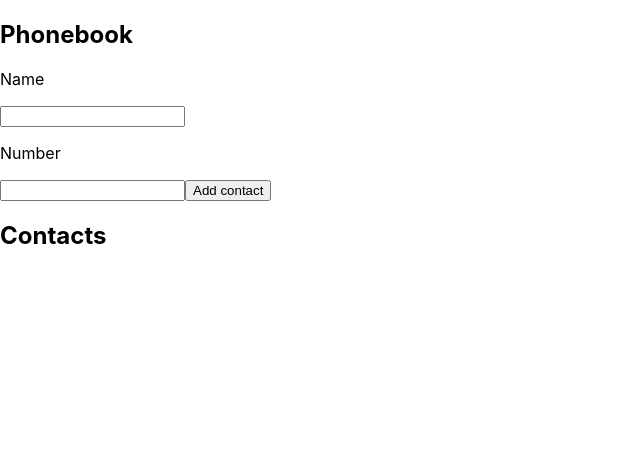
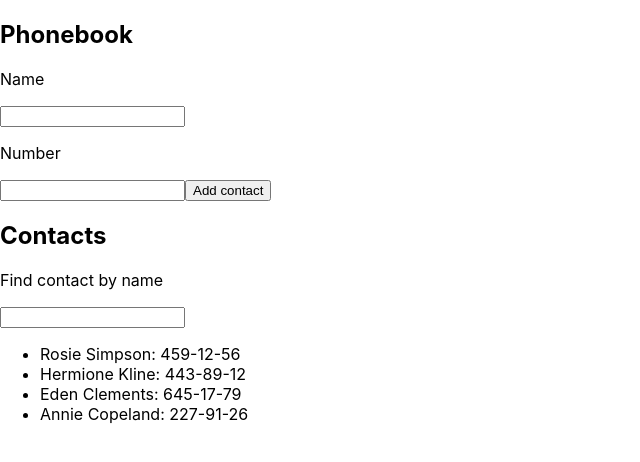
Before and after one commit to AdamczukPawel/goit-react-hw-02-phonebook, a React (Create React App) app: page / in a window 1280 px wide. Shown: the top 462 px of the page, without its empty margins (0-640 px from the left). Built offline with nearby package versions, Linux system fonts and the light colour scheme.

Commit message:
Step 4 done

```diff
--- a/src/components/App.jsx
+++ b/src/components/App.jsx
@@ -1,35 +1,48 @@
 import { Component } from "react";
+import { nanoid } from 'nanoid'
 import { Contacts } from "./Contacts/Contacts";
 // import {Form} from './Form/Form'
 
 export class App extends Component {
   state = {
-    contacts: [],
+    contacts: [{id: 'id-1', name: 'Rosie Simpson', number: '459-12-56'},
+    {id: 'id-2', name: 'Hermione Kline', number: '443-89-12'},
+    {id: 'id-3', name: 'Eden Clements', number: '645-17-79'},
+    {id: 'id-4', name: 'Annie Copeland', number: '227-91-26'},],
     name: '',
-    number: ''
+    number: '',
+    filter: ''
   }
 
   handleSubmit = (event) => {
     event.preventDefault();
-    this.state.contacts.push(`${this.state.name}: ${this.state.number}`);
-    this.setState({
-      name: '',
-      number: ''
-    });
-    console.log(this.state.contacts);
+    const contactData = {
+      name: this.state.name,
+      number: this.state.number,
+      id: nanoid()
+    }
+    this.setState(prevState =>({
+      contacts: [...prevState.contacts, contactData]
+    }))
   };
 
   handleInputChange = (event) => {
-    const { name, number, value } = event.target;
+    const { name, number,filter, value } = event.target;
     this.setState(
       {
         [name]: value,
-        [number]: value
+        [number]: value,
+        [filter]: value,
       }
     );
   };
 
+  filterContacts = () => {
+    const { filter, contacts } = this.state;
+    const lowerCaseFilterValue = filter.toLowerCase();
 
+    return contacts.filter(contact => (contact.name.toLowerCase().includes(lowerCaseFilterValue)))
+  }
 
   render() {
     return (
@@ -62,8 +75,15 @@ export class App extends Component {
 
         </div>
         <h2>Contacts</h2>
+        <p>Find contact by name</p>
+        <input
+          type="text"
+          name="filter"
+          value={this.state.filter}
+          onChange={this.handleInputChange}
+        />
         <ul>
-          <Contacts constactsList={this.state.contacts} />
+          <Contacts constactsList={this.filterContacts()} />
         </ul>
       </>
   )}
--- a/src/components/Contacts/Contacts.jsx
+++ b/src/components/Contacts/Contacts.jsx
@@ -1,5 +1,4 @@
 import PropTypes from 'prop-types';
-import { nanoid } from 'nanoid'
 
 // const keyGenerate = () => (
 //     nanoid()
@@ -9,8 +8,8 @@ export const Contacts =({constactsList}) => {
     return (
       <>
             {constactsList.map(contact =>
-                (<li key = {nanoid()} >
-                    {contact}
+                (<li key = {contact.id} >
+                    {contact.name}: {contact.number}
                 </li>))}
       </>
     )
```
